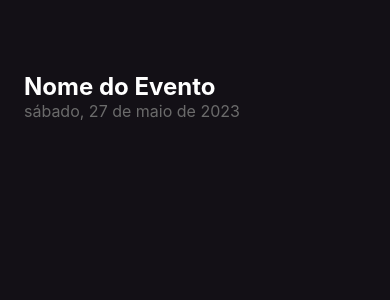
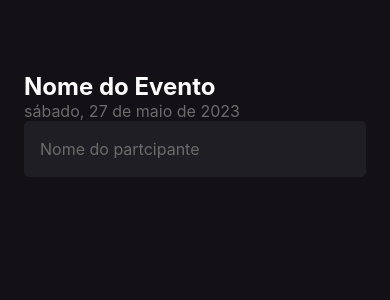
Before and after one commit to KamilaMattos/React-Native-Lista-de-Presenca, a React Native app: screen / in a window 390 px wide. Shown: the top 300 px of the page. Built offline with nearby package versions, Linux system fonts and the light colour scheme.

Commit message:
feature: adding input text

```diff
--- a/src/screens/Home/index.tsx
+++ b/src/screens/Home/index.tsx
@@ -1,7 +1,7 @@
 import moment from "moment"
 require("moment/locale/pt-br")
 
-import { Text, View } from "react-native"
+import { Text, View, TextInput } from "react-native"
 import { styles } from "./styles"
 
 export function Home() {
@@ -12,6 +12,11 @@
     <View style={styles.container}>
       <Text style={styles.eventName}>Nome do Evento</Text>
       <Text style={styles.eventDate}>{formatDate}</Text>
+      <TextInput
+        style={styles.input}
+        placeholder='Nome do partcipante'
+        placeholderTextColor='#6b6b6b'
+      />
     </View>
   )
 }
--- a/src/screens/Home/styles.ts
+++ b/src/screens/Home/styles.ts
@@ -16,4 +16,12 @@
     color: "#6b6b6b",
     fontSize: 16,
   },
+  input: {
+    height: 56,
+    backgroundColor: "#1f1e25",
+    borderRadius: 5,
+    color: "#fff",
+    padding: 16,
+    fontSize: 16,
+  },
 })
```
